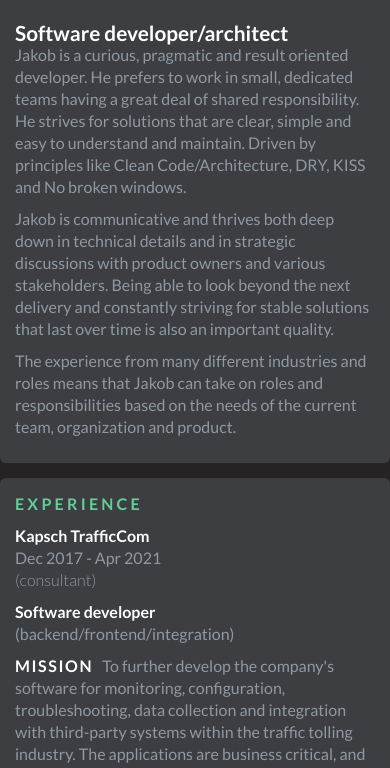
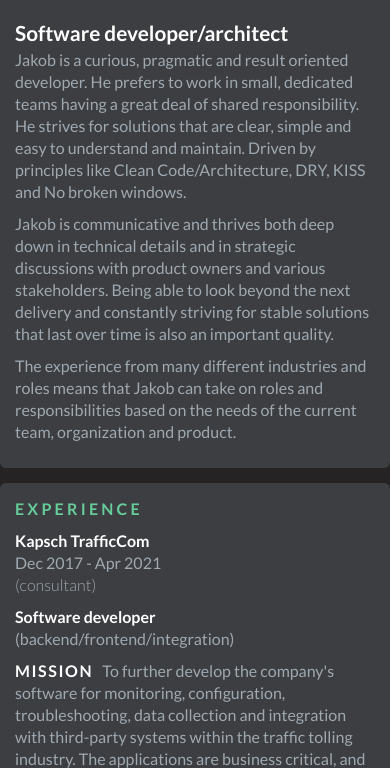
Before and after one commit to jakobmollas/cv, a plain HTML site: page index.html in a window 390 px wide. Shown: the part 332-1100 px from the top of the page. Drawn offline with Linux system fonts and the light colour scheme.

Commit message:
Add alt tags to images, clean up css a bit

```diff
--- a/index.html
+++ b/index.html
@@ -20,7 +20,7 @@
     <div class="container">
         <div class="row main-header">
             <div class="column left">
-                <img src="avatar.jpg" class="avatar" />
+                <img src="avatar.jpg" alt="Photo of Jakob Möllås" class="avatar" />
             </div>
 
             <div class="column right">
--- a/style.css
+++ b/style.css
@@ -12,7 +12,7 @@ body {
   min-height: 100%;
   background: #252323;
   line-height: 22px;
-  color: #9099a0;
+  color: #a0a9b0;
   padding-bottom: 15px;
   font-size: 1rem;
 }
@@ -98,6 +98,7 @@ a:hover {
 }
 .main-header .main-title {
   margin-top: 25px;
+  margin-bottom: 5px;
   font-size: 1.3rem;
 }
 .main-header .paragraph:not(:last-of-type) {
@@ -146,11 +147,7 @@ a:hover {
     flex-direction: column;
   }
 
-  .left {
-    width: 100%;
-  }
-
-  .right {
+  .left, .right {
     width: 100%;
   }
 
```
